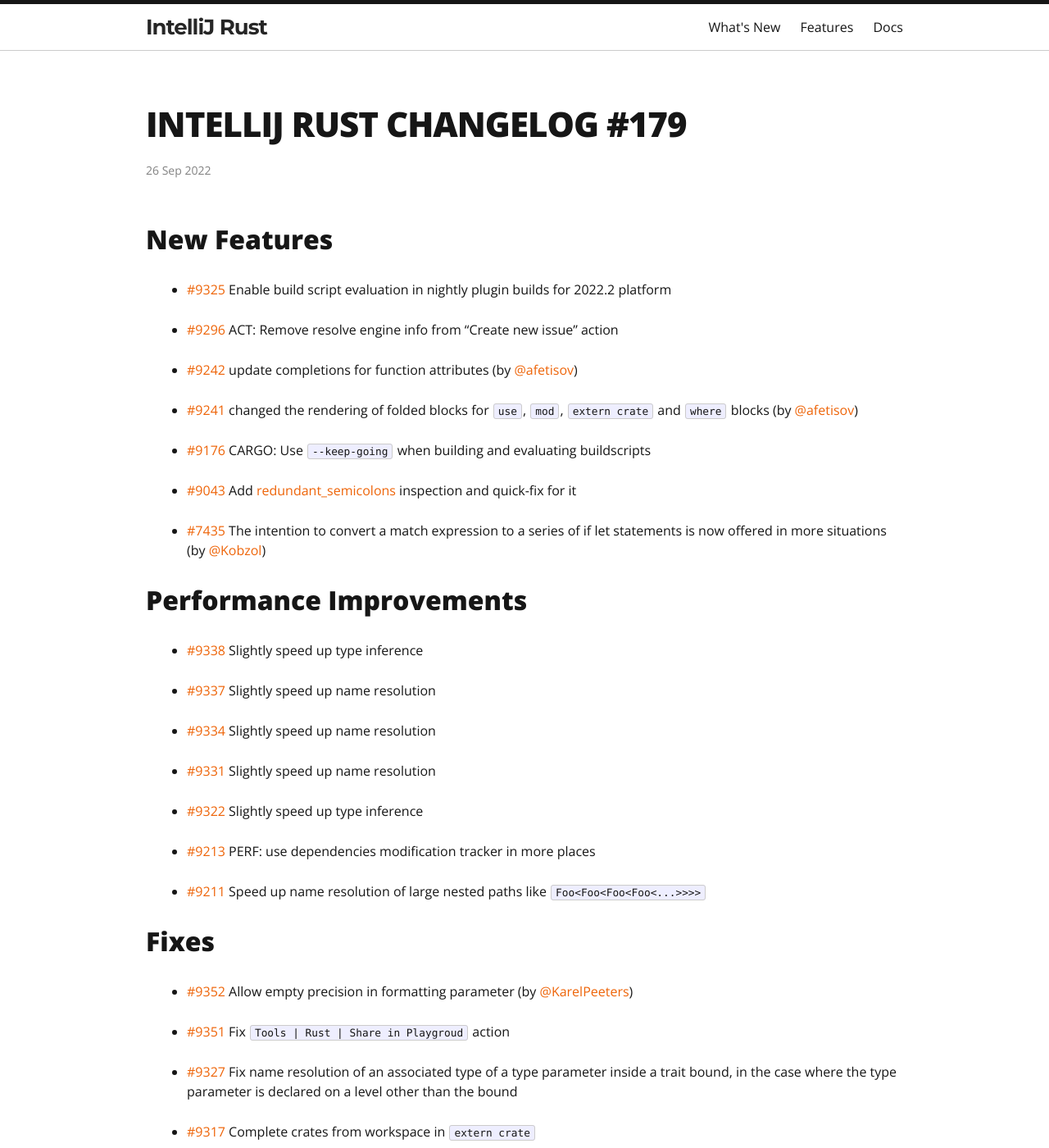
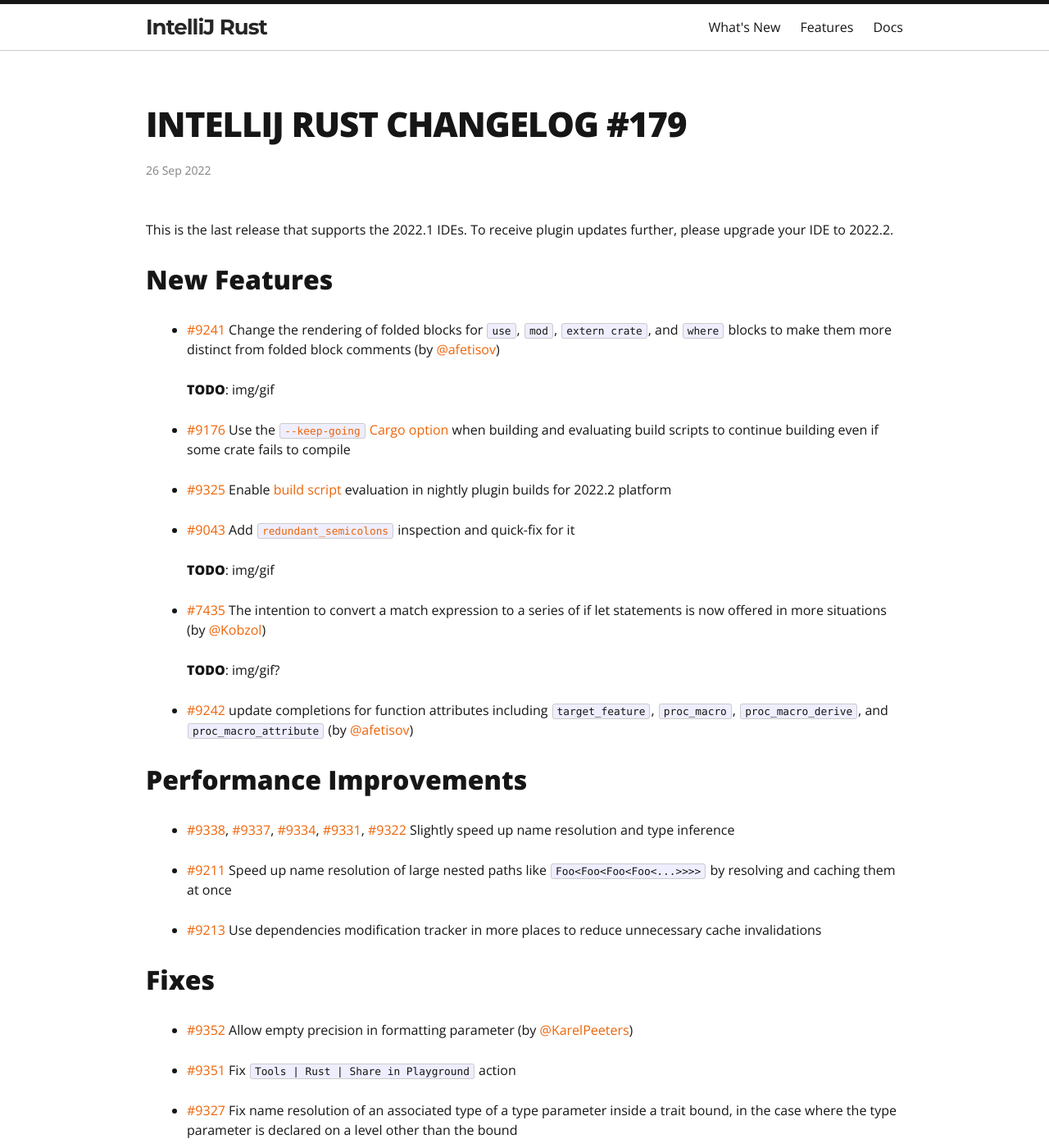
Before and after one commit to intellij-rust/intellij-rust.github.io, a Jekyll site: the page built from _posts/2022-09-26-changelog-179.markdown, in a window 1280 px wide and 1400 px high. Shown: the whole window at 82% size. Built offline with Jekyll 4.4.1, drawn with Linux system fonts in a browser that asks for light colours; nearby versions of some CDN libraries; some web fonts are replaced; some of the changed text lies outside the part shown.

Commit message:
Changelog 179: Initial draft

```diff
--- a/_posts/2022-09-26-changelog-179.markdown
+++ b/_posts/2022-09-26-changelog-179.markdown
@@ -4,64 +4,63 @@
 date: 2022-09-26 13:00:00 +0300
 ---
 
+This is the last release that supports the 2022.1 IDEs. To receive plugin updates further, please upgrade your IDE to 2022.2.
 
 ## New Features
 
-* [#9325] Enable build script evaluation in nightly plugin builds for 2022.2 platform
+* [#9241] Change the rendering of folded blocks for `use`, `mod`, `extern crate`, and `where` blocks to make them more distinct from folded block comments (by [@afetisov])
 
-* [#9296] ACT: Remove resolve engine info from "Create new issue" action
+  **TODO**: img/gif
 
-* [#9242] update completions for function attributes (by [@afetisov])
+* [#9176] Use the [`--keep-going` Cargo option](https://doc.rust-lang.org/nightly/cargo/reference/unstable.html#keep-going) when building and evaluating build scripts to continue building even if some crate fails to compile
 
-* [#9241] changed the rendering of folded blocks for `use`, `mod`, `extern crate` and `where` blocks (by [@afetisov])
+* [#9325] Enable [build script](https://doc.rust-lang.org/cargo/reference/build-scripts.html) evaluation in nightly plugin builds for 2022.2 platform
 
-* [#9176] CARGO: Use `--keep-going` when building and evaluating buildscripts
+* [#9043] Add [`redundant_semicolons`](https://doc.rust-lang.org/rustc/lints/listing/warn-by-default.html#redundant-semicolons) inspection and quick-fix for it
 
-* [#9043] Add [redundant_semicolons](https://doc.rust-lang.org/rustc/lints/listing/warn-by-default.html#redundant-semicolons) inspection and quick-fix for it
+  **TODO**: img/gif
 
 * [#7435] The intention to convert a match expression to a series of if let statements is now offered in more situations (by [@Kobzol])
 
+  **TODO**: img/gif?
+
+* [#9242] update completions for function attributes including `target_feature`, `proc_macro`, `proc_macro_derive`, and `proc_macro_attribute` (by [@afetisov])
+
 ## Performance Improvements
 
-* [#9338] Slightly speed up type inference
+* [#9338], [#9337], [#9334], [#9331], [#9322] Slightly speed up name resolution and type inference
 
-* [#9337] Slightly speed up name resolution
+* [#9211] Speed up name resolution of large nested paths like `Foo<Foo<Foo<Foo<...>>>>` by resolving and caching them at once
 
-* [#9334] Slightly speed up name resolution
-
-* [#9331] Slightly speed up name resolution
-
-* [#9322] Slightly speed up type inference
-
-* [#9213] PERF: use dependencies modification tracker in more places
-
-* [#9211] Speed up name resolution of large nested paths like `Foo<Foo<Foo<Foo<...>>>>`
+* [#9213] Use dependencies modification tracker in more places to reduce unnecessary cache invalidations
 
 ## Fixes
 
 * [#9352] Allow empty precision in formatting parameter (by [@KarelPeeters])
 
-* [#9351] Fix `Tools | Rust | Share in Playgroud` action
+* [#9351] Fix `Tools | Rust | Share in Playground` action
 
 * [#9327] Fix name resolution of an associated type of a type parameter inside a trait bound, in the case where the type parameter is declared on a level other than the bound
 
-* [#9317] Complete crates from workspace in `extern crate`
+* [#9317] Complete crates from a workspace in `extern crate`
 
 * [#9314] Don't suggest auto-import fix for assoc type binding
 
 * [#9302] Provide proper names for `Undo`/`Redo` actions and records in [Local history](https://www.jetbrains.com/help/idea/local-history.html) for changes made by `Promote Module to Directory` and `Downgrade Module to File` refactorings (by [@afetisov])
 
-* [#9298] Fix ["Inline function"](https://plugins.jetbrains.com/plugin/8182-rust/docs/rust-refactorings.html#extractmethod-refactoring) dialog when number of occurrences is unknown
+* [#9298] Fix ["Inline function"](https://plugins.jetbrains.com/plugin/8182-rust/docs/rust-refactorings.html#extractmethod-refactoring) dialog when the number of occurrences is unknown
 
 * [#9297] Improve UI of ["Inline function"](https://plugins.jetbrains.com/plugin/8182-rust/docs/rust-refactorings.html#extractmethod-refactoring) dialog for functions with a large number of parameters
 
-* [#9271] Support "Unused imports" inspection for public reexports in binary crates
+* [#9271] Support the `Unused imports` inspection for public reexports in binary crates
 
-* [#8963] Fix URLs in messages from external linters
+* [#8963] Fix URLs in messages from [external linters](https://plugins.jetbrains.com/plugin/8182-rust/docs/rust-code-analysis.html#external-linters)
 
-* [#5911] Fix detection of  [E0774](https://doc.rust-lang.org/error-index.html#E0774) compiler error (by [@Stzx])
+* [#5911] Fix detection of a misplaced `derive` attribute ([E0774](https://doc.rust-lang.org/error-index.html#E0774)) compiler error (by [@Stzx])
 
 ## Internal Improvements
+
+* [#9296] Remove resolve engine info from the "Create new issue" action because options to use the old resolve engine and the old macro expander are already removed.
 
 * [#9228] Use `ubuntu-latest` runners instead of deprecated  `ubuntu-18.04`
 
```
